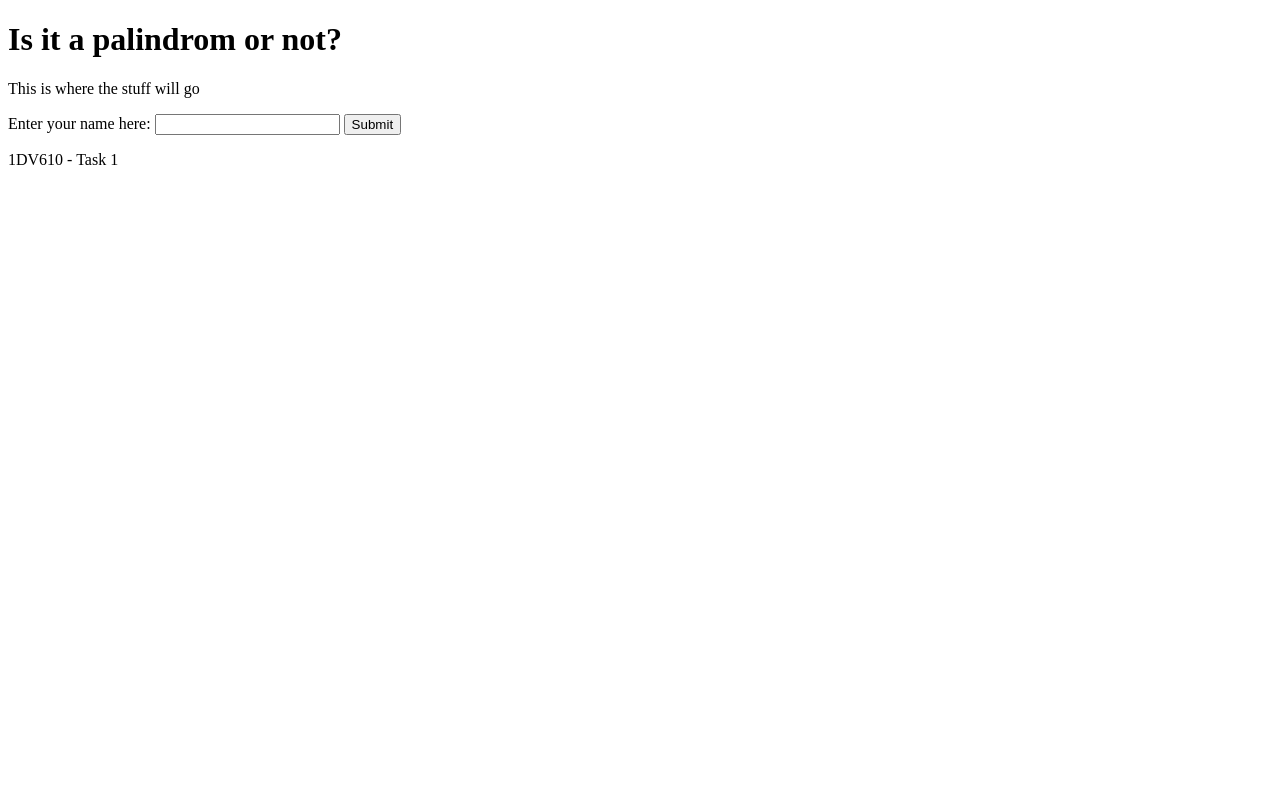
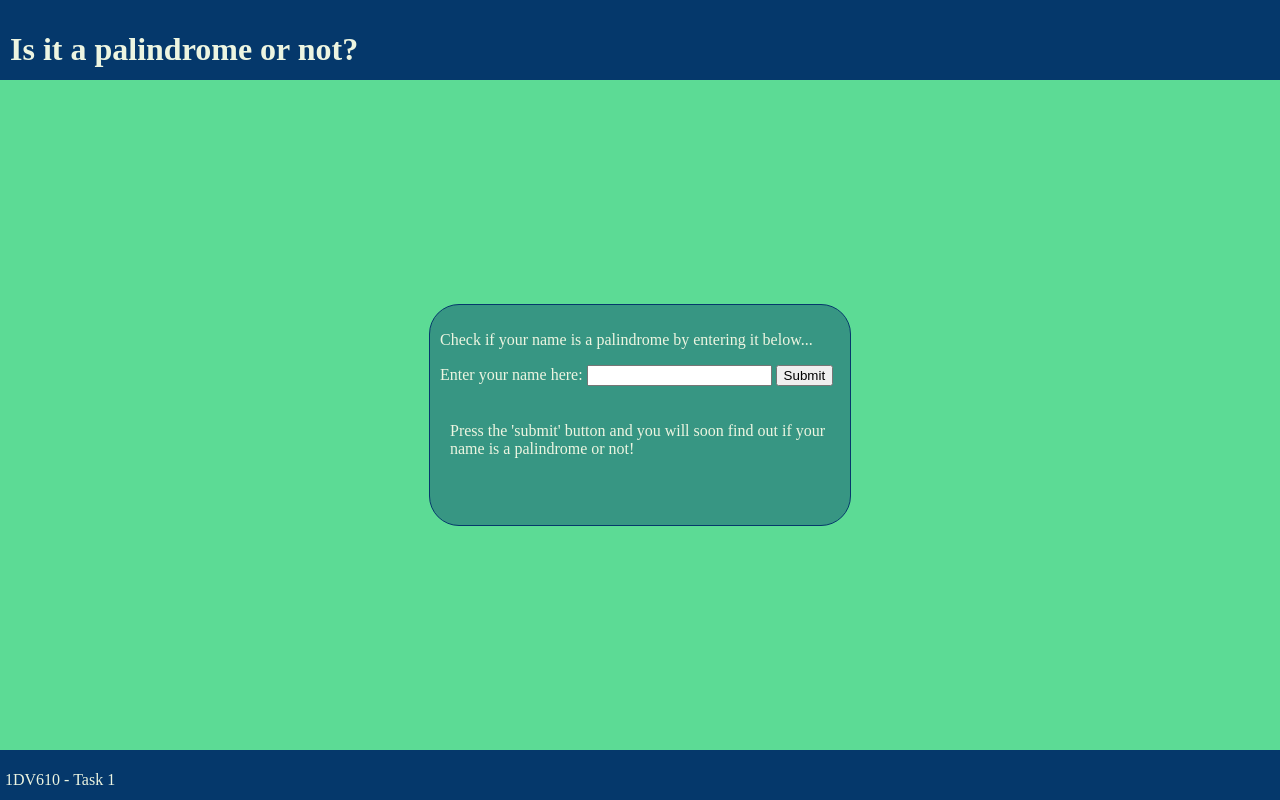
Before and after one commit to TeaElming/firstTask, a plain HTML site: page index.html in a window 1280 px wide. Drawn offline with Linux system fonts and the light colour scheme.

Commit message:
CSS added

```diff
--- a/index.css
+++ b/index.css
@@ -1,3 +1,47 @@
 body {
-  background-color: aqua;
+  margin: 0;
+  display: flex;
+  flex-direction: column;
+  justify-content: space-between;
+  min-height: 100vh;
 }
+
+header {
+  background-color: #05386B;
+  color: #EDF5E1;
+  height: 60px;
+  padding: 10px;
+}
+
+main {
+  background-color: #5CDB95;
+  flex: 1;
+  display: flex;
+  justify-content: center;
+  /* Center horizontally */
+  align-items: center;
+  /* Center vertically */
+}
+
+#mainDiv {
+  background-color: #379683;
+  border: solid 1px #05386B;
+  color: #EDF5E1;
+  width: 400px;
+  height: 200px;
+  padding: 10px;
+  justify-content: center;
+  border-radius: 30px;
+}
+
+#responseInputHere {
+  margin-top: 10px;
+  padding: 10px;
+}
+
+footer {
+  background-color: #05386B;
+  padding: 5px;
+  color: #EDF5E1;
+  height: 40px;
+}
--- a/index.html
+++ b/index.html
@@ -3,21 +3,24 @@
 <head>
   <meta charset="UTF-8">
   <meta name="viewport" content="width=device-width, initial-scale=1.0">
+  <link rel="stylesheet" href="./index.css">
   <script type="module" src="./js/nameInput.js"></script>
   <script type="module" src="./js/index.js"></script>
   <title>Name in Reverse</title>
 </head>
 <body>
   <header>
-    <h1>Is it a palindrom or not?</h1>
+    <h1>Is it a palindrome or not?</h1>
   </header>
   <main>
-    <p>This is where the stuff will go</p>
-    <div id="nameInputHere">
+    <div id="mainDiv">
+      <p>Check if your name is a palindrome by entering it below...</p>
+      <div id="nameInputHere">
 
-    </div>
-    <div id="responseInputHere">
-
+      </div>
+      <div id="responseInputHere">
+        <p>Press the 'submit' button and you will soon find out if your name is a palindrome or not!</p>
+      </div>
     </div>
   </main>
   <footer>
--- a/js/index.js
+++ b/js/index.js
@@ -49,7 +49,7 @@ export class Index {
     const responseDiv = document.createElement('div')
     if (this.checkPalindrome(submittedName, reversedName)) {
 
-      responseDiv.textContent = `Your name in reverse is: ${reversedName} and it IS a palindrome.`
+      responseDiv.textContent = `Your name in reverse is: ${reversedName} and it IS a palindrome, since it is the same as the name you entered: ${submittedName}.`
     } else {
       responseDiv.textContent = `Your name in reverse is: ${reversedName} and it IS NOT a palindrome.`
     }
```
